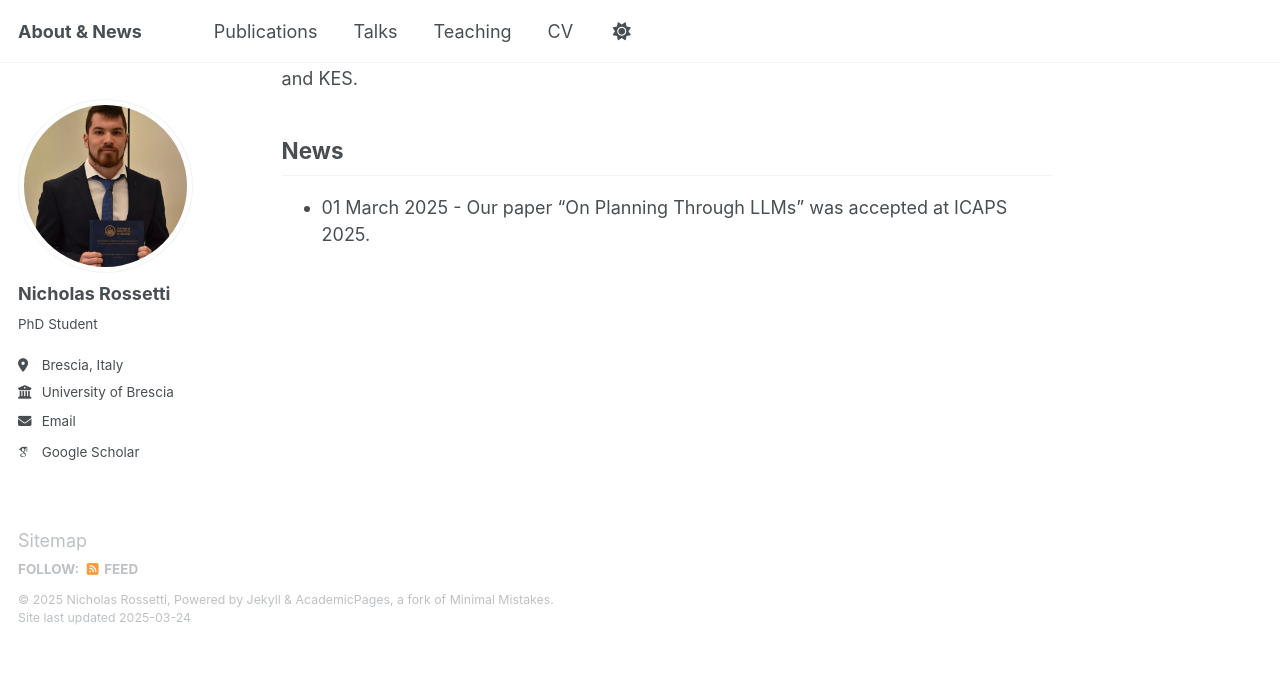
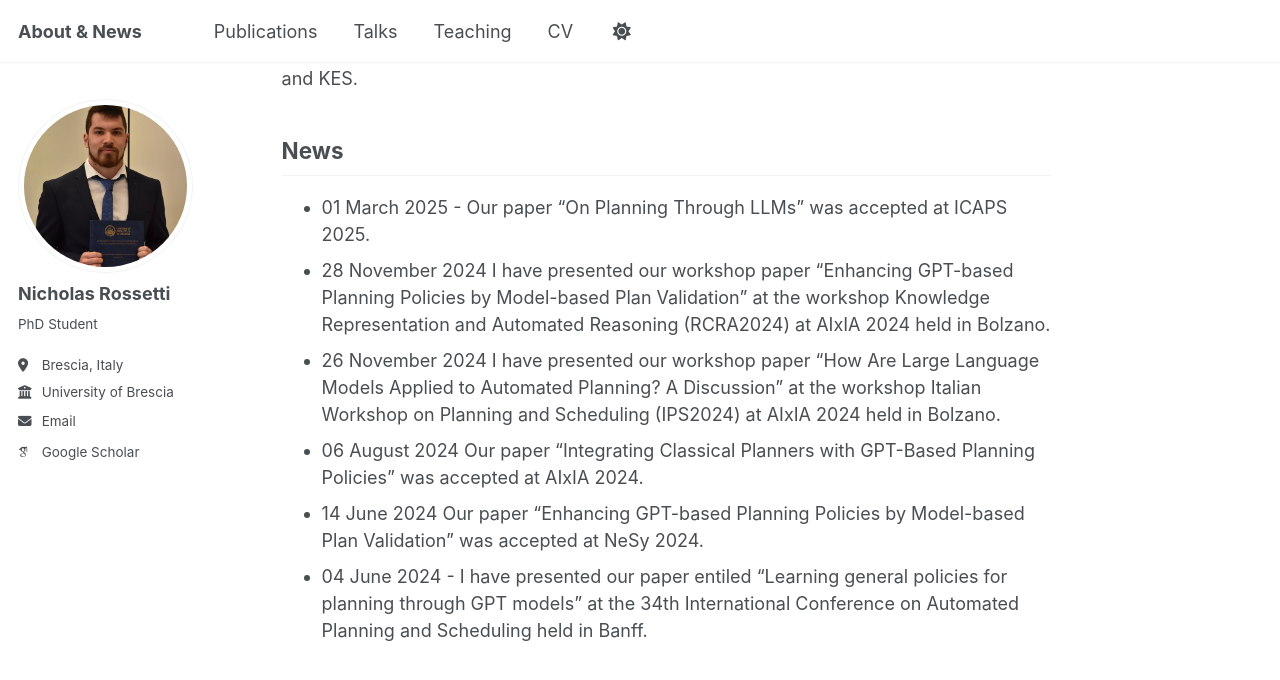
Before and after one commit to nicholasRossetti/nicholasRossetti.github.io, a Jekyll site: the page built from _pages/about.md, in a window 1280 px wide and 900 px high, scrolled down 400 px. Shown: the top 680 px of the window. Built offline with Jekyll 4.4.1, drawn with Linux system fonts in a browser that asks for light colours; some web fonts are replaced; before the commit the page ends 1047 px from its top, so only the background shows below that.

Commit message:
added news

```diff
--- a/_pages/about.md
+++ b/_pages/about.md
@@ -12,3 +12,8 @@ Nicholas Rossetti is a third-year PhD student in the National PhD in Artificial
 News
 ---
 * 01 March 2025 - Our paper "On Planning Through LLMs" was accepted at ICAPS 2025.
+* 28 November 2024 I have presented our workshop paper "Enhancing GPT-based Planning Policies by Model-based Plan Validation" at the workshop Knowledge Representation and Automated Reasoning (RCRA2024) at AIxIA 2024 held in Bolzano.
+* 26 November 2024 I have presented our workshop paper "How Are Large Language Models Applied to Automated Planning? A Discussion" at the workshop Italian Workshop on Planning and Scheduling (IPS2024) at AIxIA 2024 held in Bolzano.
+* 06 August 2024 Our paper "Integrating Classical Planners with GPT-Based Planning Policies" was accepted at AIxIA 2024.
+* 14 June 2024 Our paper "Enhancing GPT-based Planning Policies by Model-based Plan Validation" was accepted at NeSy 2024.
+* 04 June 2024 - I have presented our paper entiled "Learning general policies for planning through GPT models" at the 34th International Conference on Automated Planning and Scheduling held in Banff.
```
